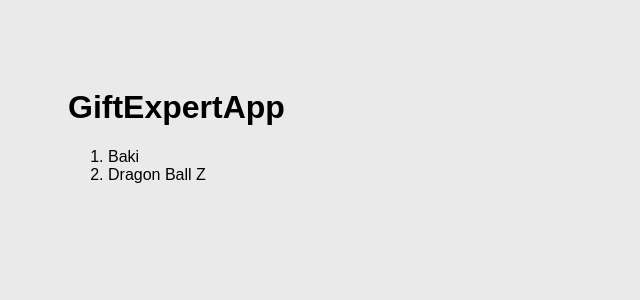
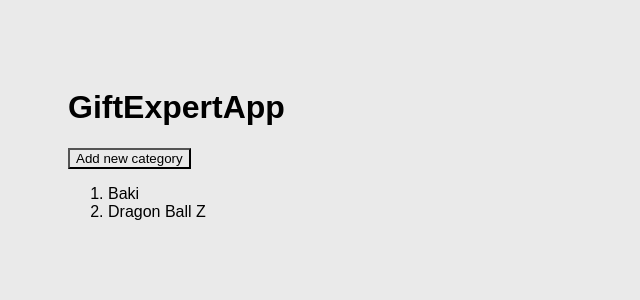
Before and after one commit to king-beard/gif-expert-app, a React (Vite) app: page / in a window 1280 px wide. Shown: the top 300 px of the page, without its empty margins (0-640 px from the left). Built offline with nearby package versions, Linux system fonts and the light colour scheme.

Commit message:
add new category

```diff
--- a/src/GiftExpertApp.jsx
+++ b/src/GiftExpertApp.jsx
@@ -4,11 +4,14 @@ export const GiftExpertApp = () => {
 
   const [categories, setCategories] = useState(['Baki', 'Dragon Ball Z'])
 
+  const OnAddCategory = () => setCategories([...categories, 'One Piece'])
+
   return (
     <Fragment>
       <h1>GiftExpertApp</h1>
+      <button onClick={ OnAddCategory }>Add new category</button>
       <ol>
-        { categories.map((category, i) => <li key={category}>{ category }</li>)  }
+        { categories.map((category, i) => <li key={`${category}-${i}`}>{ category }</li>)  }
       </ol>
     </Fragment>
   )
```
